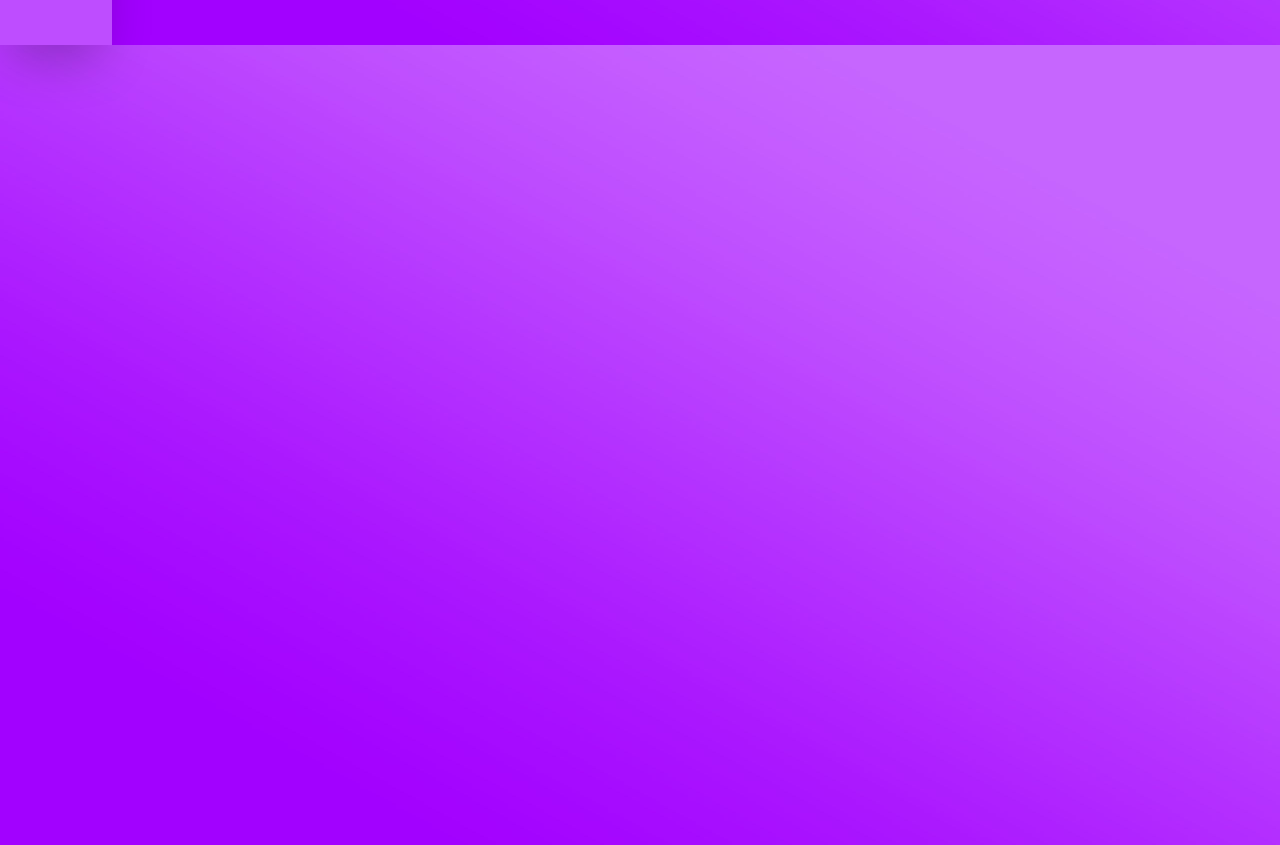
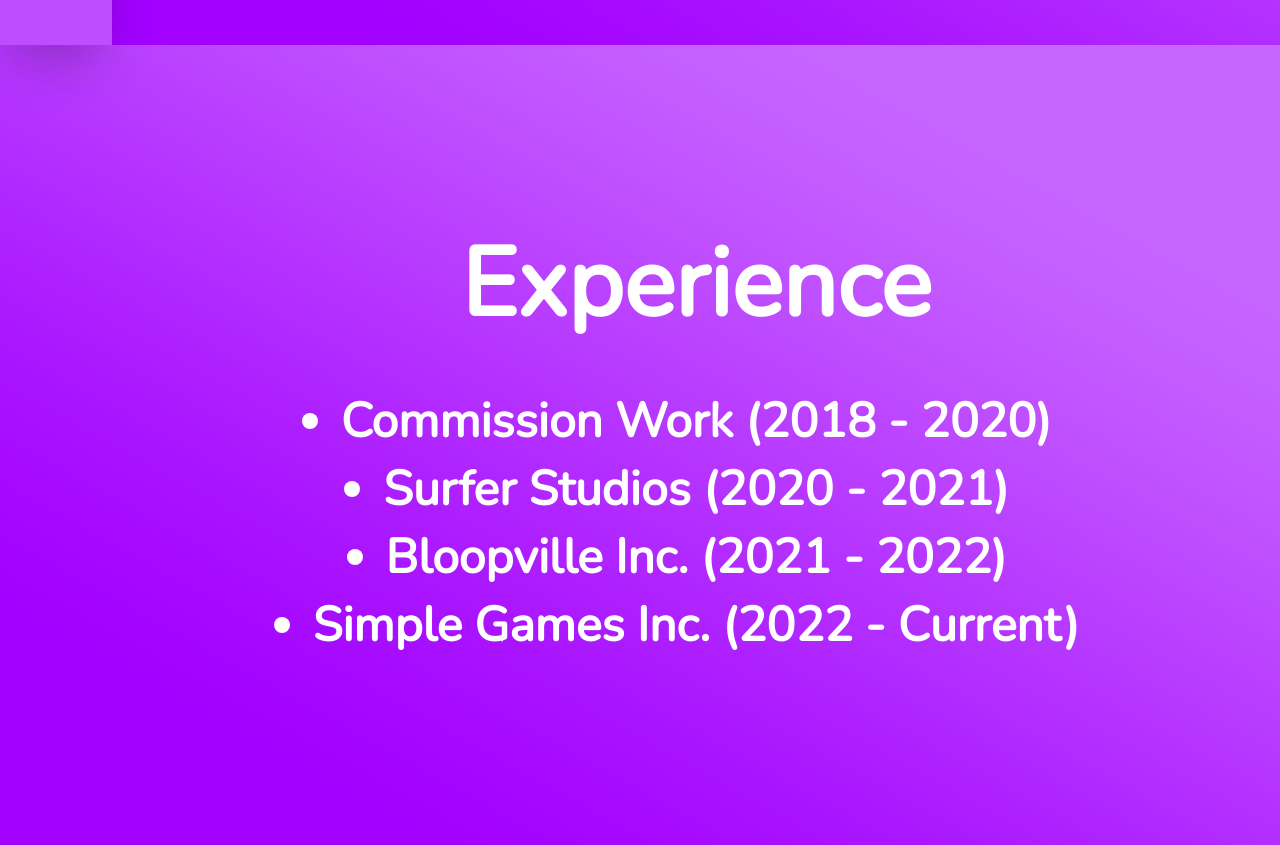
Before and after one commit to jakebball/PortfolioWebsite, a website: page src/index.html in a window 1280 px wide. Shown: the part 755-1600 px from the top of the page. Before the commit the page ends 800 px from the top, so only its background shows below. Drawn offline with nearby package versions, Linux system fonts and the light colour scheme.

Commit message:
added experience page

```diff
--- a/src/index.html
+++ b/src/index.html
@@ -62,5 +62,39 @@
 
         <img src="./Images/Background.jpg" class="w-full h-full absolute -z-10">
 
+        <!--
+            EXPERIENCE
+        -->
+
+        <div id="experience" class="w-[calc(100%_-_7rem)] h-screen">
+            <div class="w-full h-full ml-28">
+
+                <div class="flex justify-center items-center flex-col snap-both">
+                    <h1 class="w-full h-fit text-center font-nunito font-bold text-8xl text-white mt-48">
+                        Experience
+                    </h1>
+                </div>
+
+                <div class="flex justify-center items-center flex-col">
+                    <ul class="list-disc w-full h-fit mt-16 flex flex-col items-center gap-5">
+                        <li class="w-fit text-center font-nunito font-bold text-5xl text-white h-fit">
+                            Commission Work (2018 - 2020)
+                        </li>
+
+                        <li class="w-fit text-center font-nunito font-bold text-5xl text-white h-fit">
+                            Surfer Studios (2020 - 2021)
+                        </li>
+
+                        <li class="w-fit text-center font-nunito font-bold text-5xl text-white h-fit">
+                            Bloopville Inc. (2021 - 2022)
+                        </li>
+
+                        <li class="w-fit text-center font-nunito font-bold text-5xl text-white h-fit">
+                            Simple Games Inc. (2022 - Current)
+                        </li>
+                    </ul>
+                </div>
+            </div>
+        </div>
     </body>
 </html>
```
Also changed, not shown: dist/output.css.
